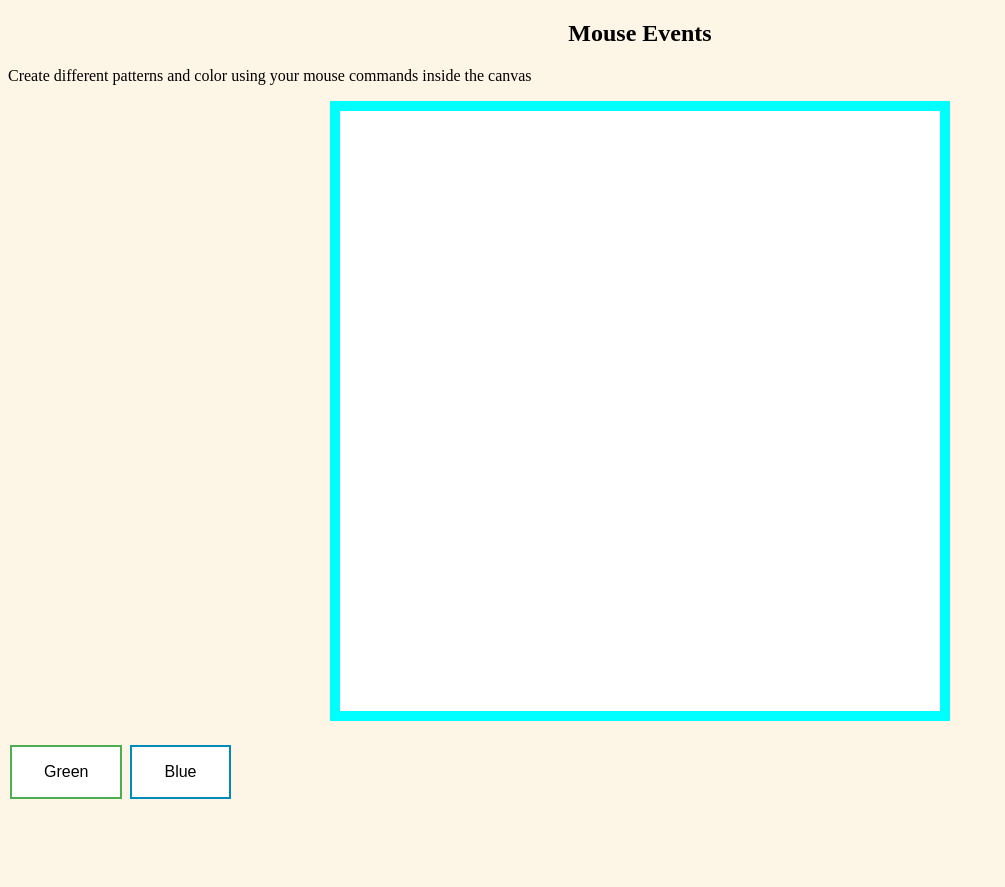
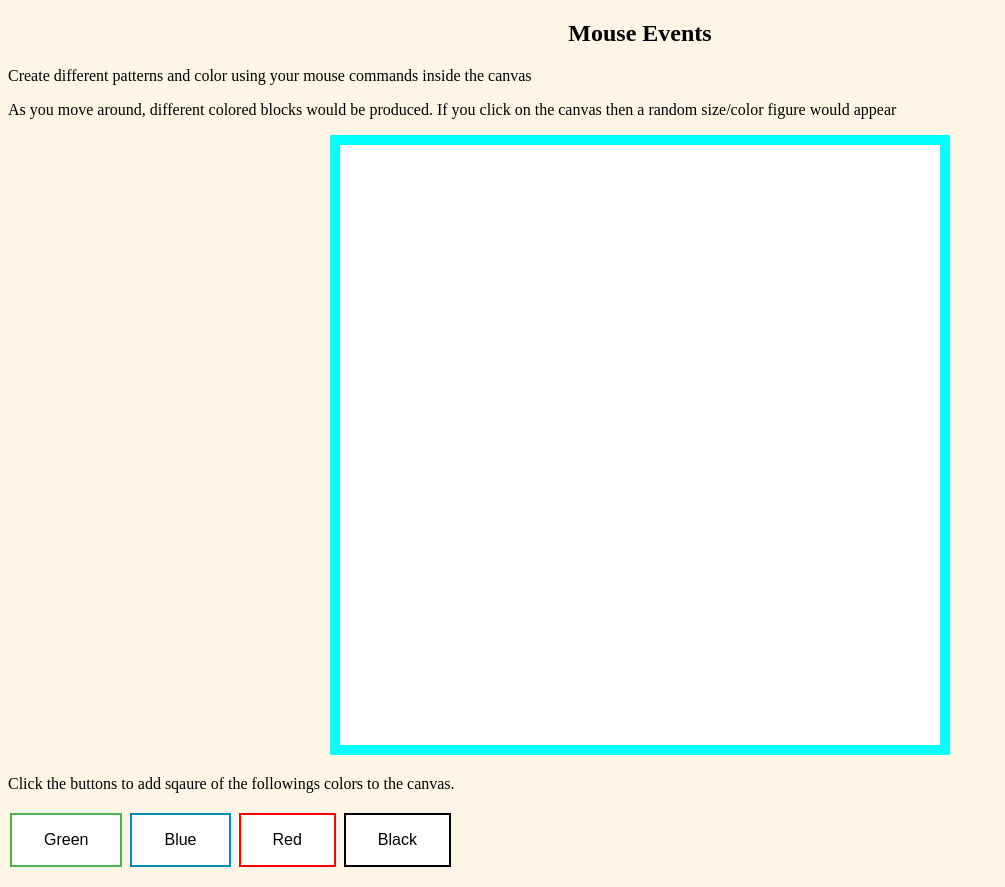
Before and after one commit to alexperez21/HTML, a plain HTML site: page Completed/Mouse Events/Mouse.html in a window 1280 px wide. Shown: the whole page, without its empty margins (0-1005 px from the left). Before the commit the page ends 819 px from the top, so only its background shows below. Drawn offline with Linux system fonts and the light colour scheme.

Commit message:
Graphics

```diff
--- a/Completed/Mouse Events/Mouse.css
+++ b/Completed/Mouse Events/Mouse.css
@@ -45,3 +45,22 @@ body{
     background-color: #008CBA;
     color: white;
   }
+  .button3 {
+    background-color: white;
+    color: black;
+    border: 2px solid red;
+  }
+
+  .button3:hover {
+    background-color: red;
+    color: white;
+  }
+  .button4 {
+    background-color: white;
+    color: black;
+    border: 2px solid black;
+  }
+  .button4:hover {
+    background-color: black;
+    color: white;
+  }
--- a/Completed/Mouse Events/Mouse.html
+++ b/Completed/Mouse Events/Mouse.html
@@ -8,17 +8,21 @@
 <body onload="init();">
 <h2>Mouse Events</h2>
 <p>Create different patterns and color using your mouse commands inside the canvas</p>
+<p>As you move around, different colored blocks would be produced. If you click on the canvas then a random size/color figure would appear</p>
 
 <p class="display">
     <canvas width="600" height="600" id="surface">
 
     </canvas>
 </p>
+<p>Click the buttons to add sqaure of the followings colors to the canvas.</p>
+<p>
+    <button class="button button1" onclick="drawSquare('green')">Green</button>
+    <button class="button button2" onclick="drawSquare('blue')">Blue</button>
+    <button class="button button3" onclick="drawSquare('red')">Red</button>
+    <button class="button button4" onclick="drawSquare('black')">Black</button>
+</p>
 
-<p>
-    <button class="button button1">Green</button>
-<button class="button button2">Blue</button>
-</p>
 
 </body>
 </html>
--- a/Completed/Mouse Events/Mouse.js
+++ b/Completed/Mouse Events/Mouse.js
@@ -1,7 +1,8 @@
+
 function init()
 {
   let c = document.getElementById("surface");
-  let pen = c.getContext("2d");
+   let pen = c.getContext("2d");
 
   c.addEventListener("click", function (e){
     let shapeSizeX = Math.floor(Math.random() * 100);
@@ -18,12 +19,15 @@ function init()
     pen.fillRect(e.offsetX-5, e.offsetY-5, 20, 10);
   });
 
-  //Draw something dynamically
-//  for(i=3;i<100;i+=2){
-//   pen.strokeStyle = "#"+ Math.floor(256*256*256*Math.random()).toString(16);
-//   pen.beginPath();
-//    pen.arc(c.width/2, c.height/2, i, 0, 2 * Math.PI)
-//  pen.stroke();
-//  }
+}
 
-}
+function drawSquare(color){
+  let c = document.getElementById("surface");
+  let pen = c.getContext("2d");
+
+    var x= Math.floor(Math.random()*512);
+    var y= Math.floor(Math.random()*512);
+    pen.beginPath();
+    pen.fillStyle = color;
+    pen.fillRect (x,y, 100, 100);
+ }
```
